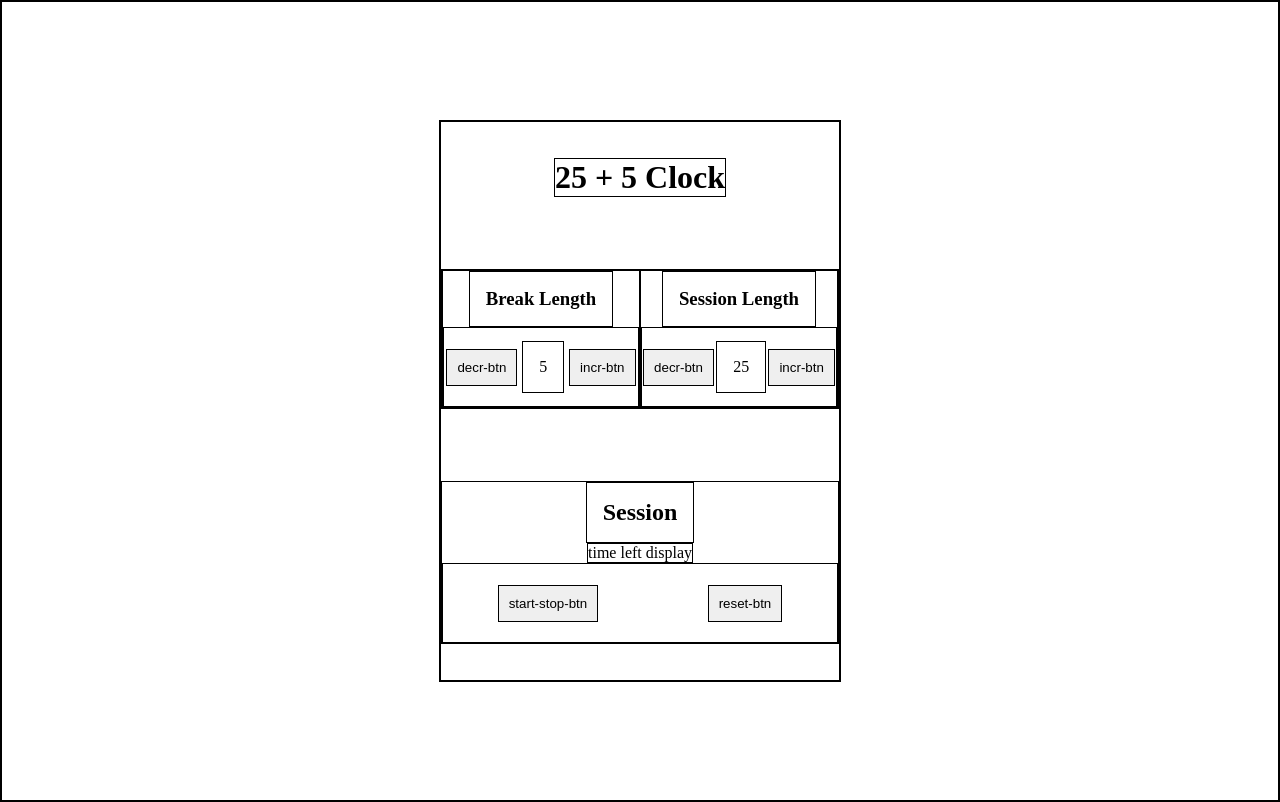
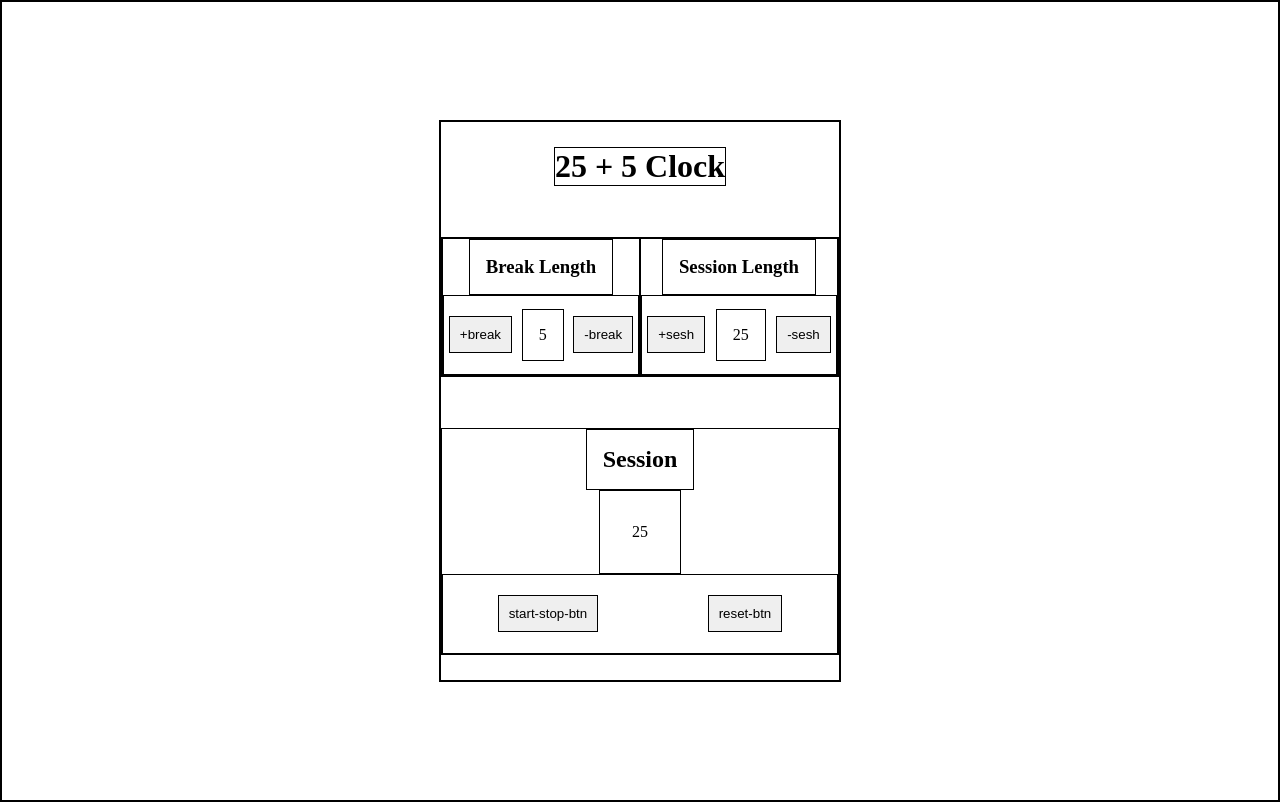
Before and after one commit to bhunor97/FCC_Frontend_Libraries_Cert_projects, a React (Create React App) app in the folder clock/: page / in a window 1280 px wide. Built offline with nearby package versions, Linux system fonts and the light colour scheme.

Commit message:
10/29 passed

```diff
--- a/clock/src/components/App.js
+++ b/clock/src/components/App.js
@@ -3,8 +3,37 @@ import { useState, useEffect } from "react";
 import "./style.css";
 
 function App() {
+  // states
   const [currentBreakLenght, setBreakLength] = useState(5);
   const [currentSeshLength, setSeshLength] = useState(25);
+  const [currentDisplayLength, setDisplayLength] = useState(currentSeshLength);
+
+  useEffect(() => {
+    setBreakLength(5);
+    setSeshLength(25);
+  }, []);
+
+  // Reset function
+  const resetFunc = () => {
+    setBreakLength(5);
+    setSeshLength(25);
+  };
+
+  // Break Increment / Decrement functions
+  const incrementBreak = () => {
+    setBreakLength(currentBreakLenght + 1);
+  };
+  const decrementBreak = () => {
+    setBreakLength(currentBreakLenght - 1);
+  };
+
+  // Session Increment / Decrement
+  const incrementSesh = () => {
+    setSeshLength(currentSeshLength + 1);
+  };
+  const decrementSesh = () => {
+    setSeshLength(currentSeshLength - 1);
+  };
 
   return (
     <div className="App">
@@ -12,30 +41,40 @@ function App() {
       <div className="break-session-container">
         {/* Break Length Section */}
         <section id="break-label">
-          <h3 className="#">Break Length</h3>
+          <h3>Break Length</h3>
           <div className="btn-display-container">
-            <button id="break-decrement">decr-btn</button>
+            <button id="break-decrement" onClick={incrementBreak}>
+              +break
+            </button>
             <div id="break-length">{currentBreakLenght}</div>
-            <button id="break-increment">incr-btn</button>
+            <button id="break-increment" onClick={decrementBreak}>
+              -break
+            </button>
           </div>
         </section>
         {/* Session Length Section */}
         <section id="session-label">
-          <h3 className="#">Session Length</h3>
+          <h3>Session Length</h3>
           <div className="btn-display-container">
-            <button id="session-decrement">decr-btn</button>
+            <button id="session-decrement" onClick={incrementSesh}>
+              +sesh
+            </button>
             <div id="session-length">{currentSeshLength}</div>
-            <button id="session-increment">incr-btn</button>
+            <button id="session-increment" onClick={decrementSesh}>
+              -sesh
+            </button>
           </div>
         </section>
       </div>
       {/* Timer Section */}
       <section id="timer-label">
-        <h2 className="#">Session</h2>
-        <div id="time-left">time left display</div>
+        <h2>Session</h2>
+        <div id="time-left">{currentDisplayLength}</div>
         <div className="btn-display-container">
-          <button id="start-stop">start-stop-btn</button>
-          <button id="reset">reset-btn</button>
+          <button id="start_stop">start-stop-btn</button>
+          <button id="reset" onClick={resetFunc}>
+            reset-btn
+          </button>
         </div>
       </section>
     </div>
@@ -43,3 +82,6 @@ function App() {
 }
 
 export default App;
+
+// User Story #8
+// User Story #11
--- a/clock/src/components/style.css
+++ b/clock/src/components/style.css
@@ -65,3 +65,7 @@ h3 {
 #session-length {
   padding: 1rem;
 }
+
+#time-left {
+  padding: 2rem;
+}
```
